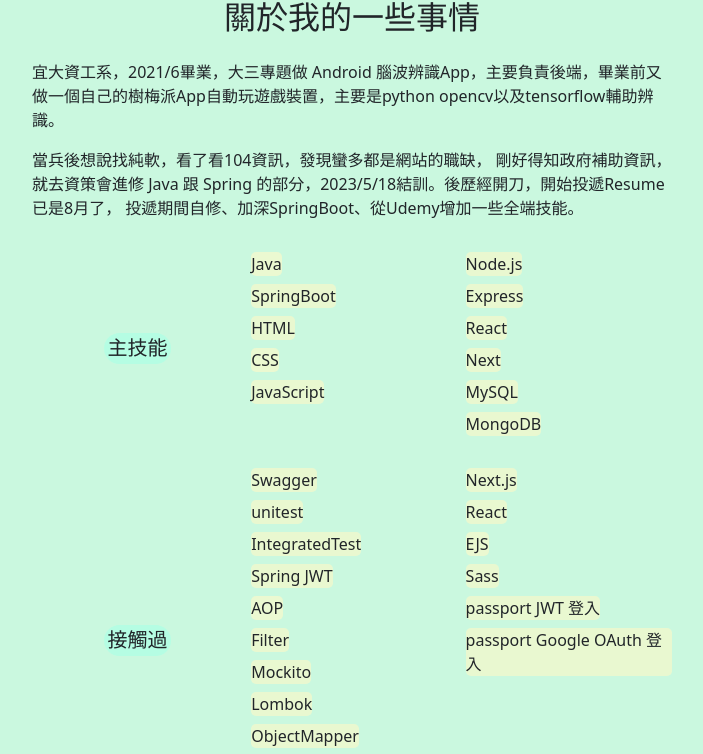
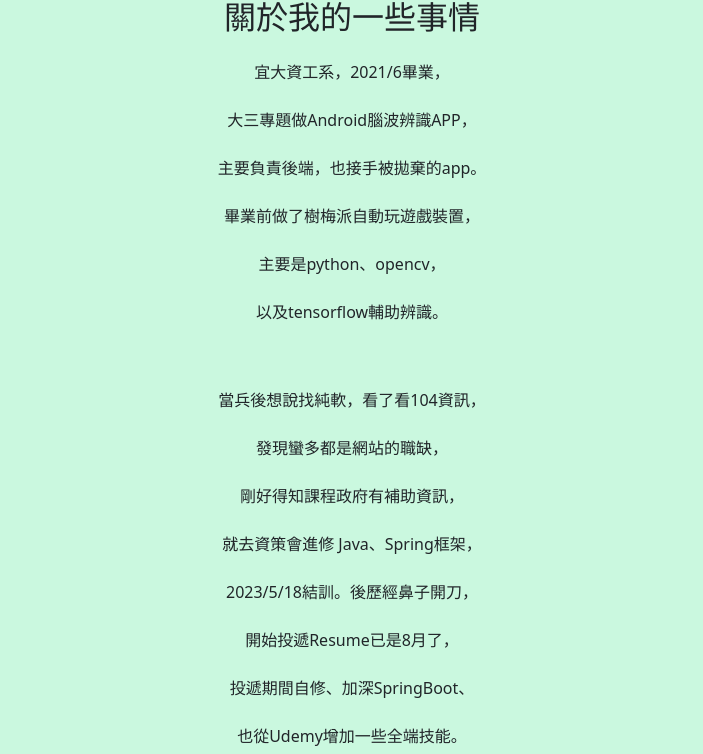
Before and after one commit to odenmeow/Portfolio, a Next.js app in the folder my-next/: page / in a window 1280 px wide. Shown: the part 730-1484 px from the top of the page, without its empty margins (288-991 px from the left). Built offline with nearby package versions, Linux system fonts and the light colour scheme.

Commit message:
[外觀] 首頁也順便修飾一下文字

```diff
--- a/my-next/pages/index.js
+++ b/my-next/pages/index.js
@@ -69,7 +69,7 @@
           <h2 style={{ textAlign: "center" }}>
             想往後端工程師發展，前端也能實作。
             <br /> <br />
-            希望有是 Java SpringBoot + React 相關工作。
+            尋找 Java SpringBoot + React 相關工作。
           </h2>
           <a
             className={style.stopBubble}
@@ -101,17 +101,54 @@
       <section id="about-me-head" className={style["about-me"]}>
         <section className={style.description}>
           <h2>關於我的一些事情</h2>
-          <p>
-            宜大資工系，2021/6畢業，大三專題做 Android
-            腦波辨識App，主要負責後端，畢業前又做一個自己的樹梅派App自動玩遊戲裝置，主要是python
-            opencv以及tensorflow輔助辨識。
+          <p style={{ textAlign: "center" }}>
+            {`宜大資工系，2021/6畢業，`}
+            <br />
+            <br />
+            {`大三專題做Android腦波辨識APP，`}
+            <br />
+            <br />
+            {`主要負責後端，也接手被拋棄的app。`}
+            <br />
+            <br />
+            {`畢業前做了樹梅派自動玩遊戲裝置，`}
+            <br />
+            <br />
+            {`主要是python、opencv，`}
+            <br />
+            <br />
+            {`以及tensorflow輔助辨識。`}
           </p>
-          <p>
-            當兵後想說找純軟，看了看104資訊，發現蠻多都是網站的職缺，
-            剛好得知政府補助資訊，就去資策會進修 Java 跟 Spring
-            的部分，2023/5/18結訓。後歷經開刀，開始投遞Resume已是8月了，
-            投遞期間自修、加深SpringBoot、從Udemy增加一些全端技能。
+
+          <br />
+          <br />
+
+          <p style={{ textAlign: "center" }}>
+            {`當兵後想說找純軟，看了看104資訊，`}
+            <br />
+            <br />
+            {`發現蠻多都是網站的職缺，`}
+            <br />
+            <br />
+            {`剛好得知課程政府有補助資訊，`}
+            <br />
+            <br />
+            {`就去資策會進修 Java、Spring框架，`}
+            <br />
+            <br />
+            {`2023/5/18結訓。後歷經鼻子開刀，`}
+            <br />
+            <br />
+            {`開始投遞Resume已是8月了，`}
+            <br />
+            <br />
+            {`投遞期間自修、加深SpringBoot、`}
+            <br />
+            <br />
+            {`也從Udemy增加一些全端技能。`}
           </p>
+          <br />
+          <hr />
           <div className={style["skill-descriptions"]}>
             <div className={style["skill-description"]}>
               <div className={style["skill-main-title"]}>
```
